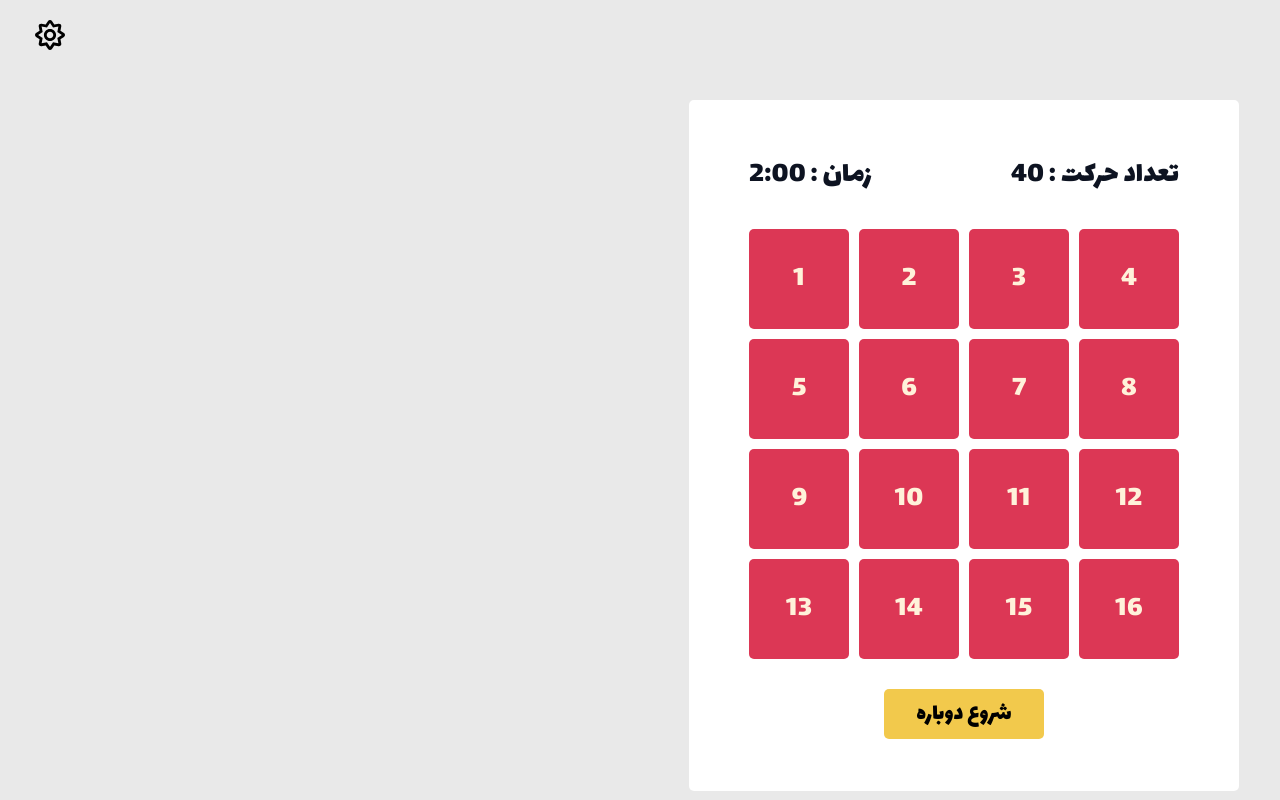
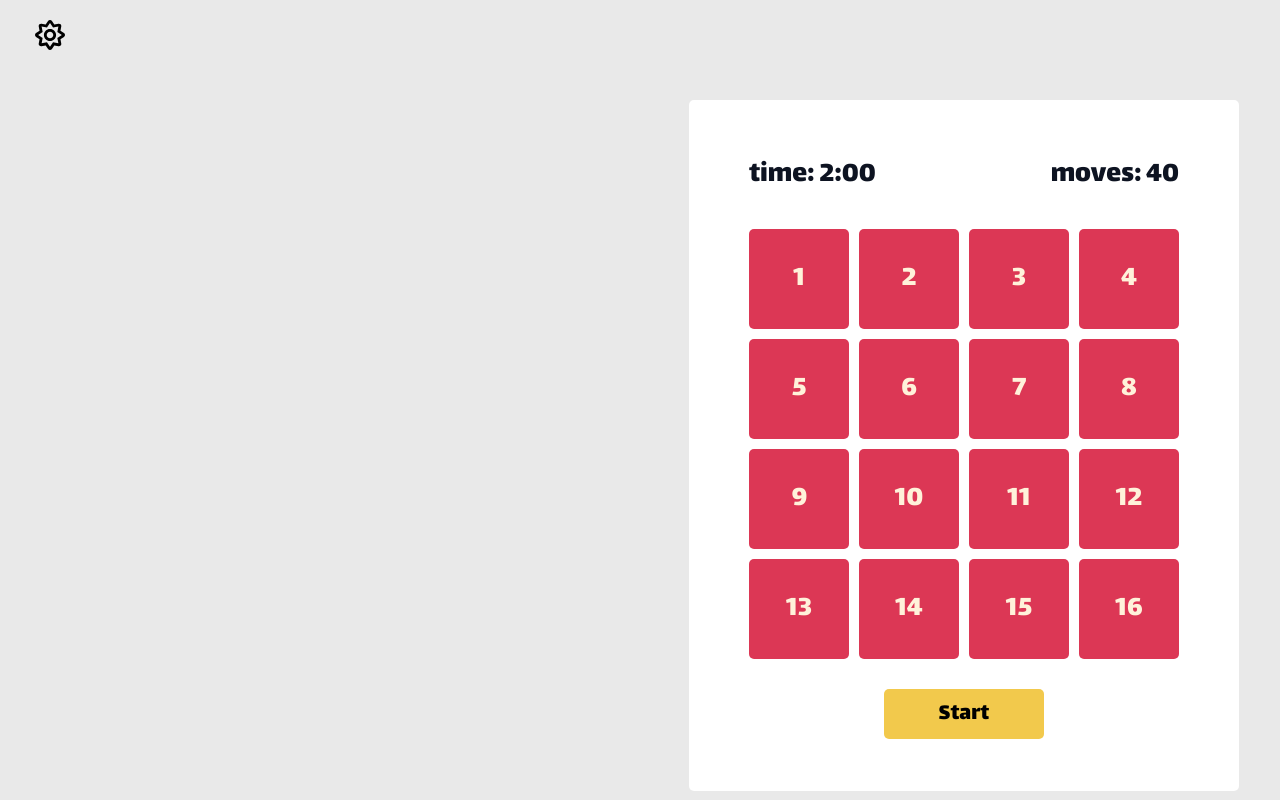
Before and after one commit to jafarabady/memory-game, a React (Vite) app: page / in a window 1280 px wide. Built offline with nearby package versions, Linux system fonts and the light colour scheme.

Commit message:
fix something...

```diff
--- a/src/App.jsx
+++ b/src/App.jsx
@@ -174,7 +174,7 @@ function App() {
                             transition: ".2s all",
                         }}
                     >
-                        زمان : {time > 0 ? formatTime() : "0:00"}
+                        time: {time > 0 ? formatTime() : "0:00"}
                     </div>
                     <div
                         style={{
@@ -182,7 +182,7 @@ function App() {
                             transition: ".2s all",
                         }}
                     >
-                        تعداد حرکت : {numberClick2}
+                        moves: {numberClick2}
                     </div>
                 </div>
                 <div className="memory-game">
@@ -197,7 +197,7 @@ function App() {
                     ))}
                 </div>
                 <button className="btn-reset" onClick={resetGame}>
-                    شروع دوباره
+                    Start
                 </button>
             </div>
         </div>
```
